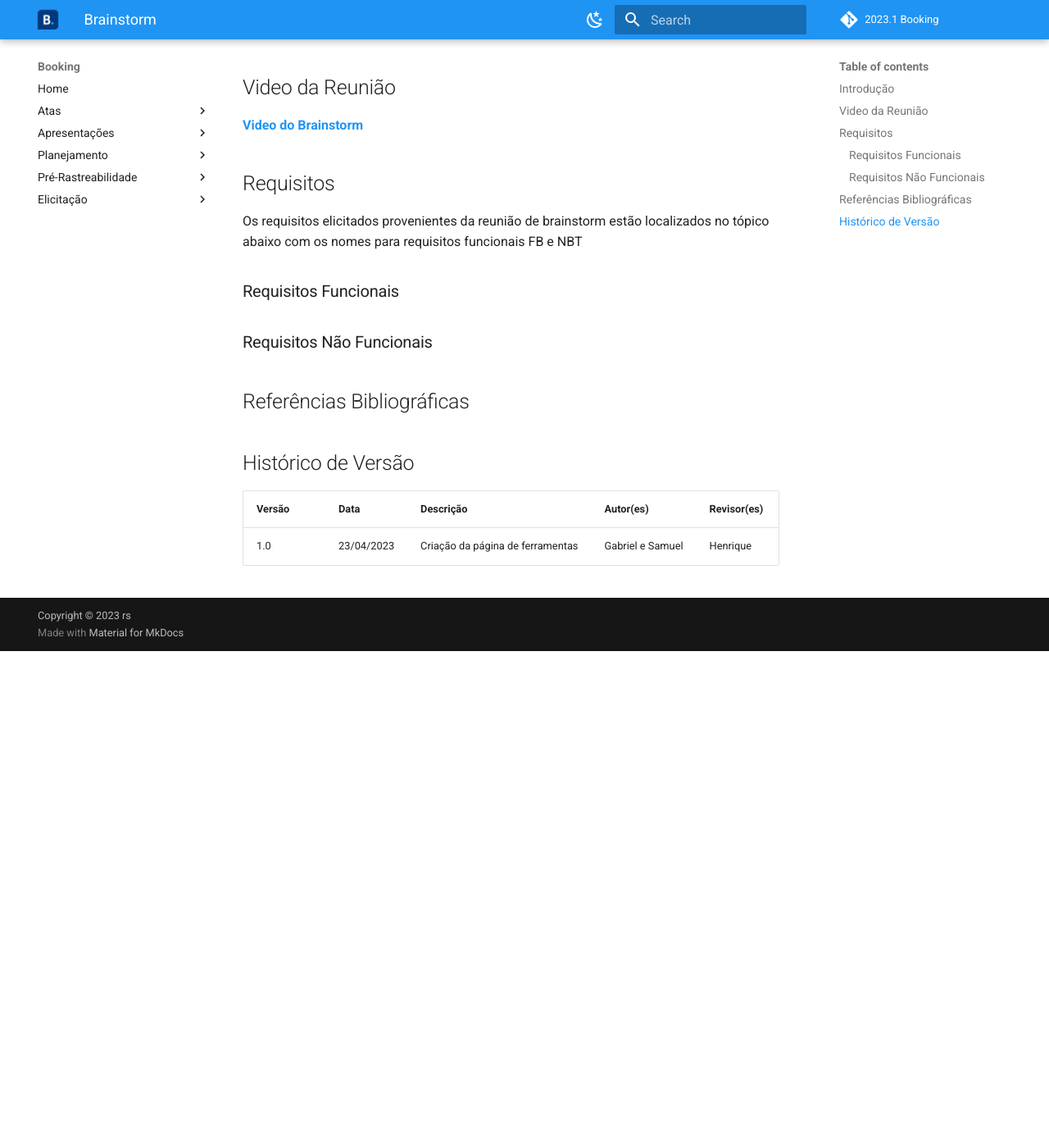
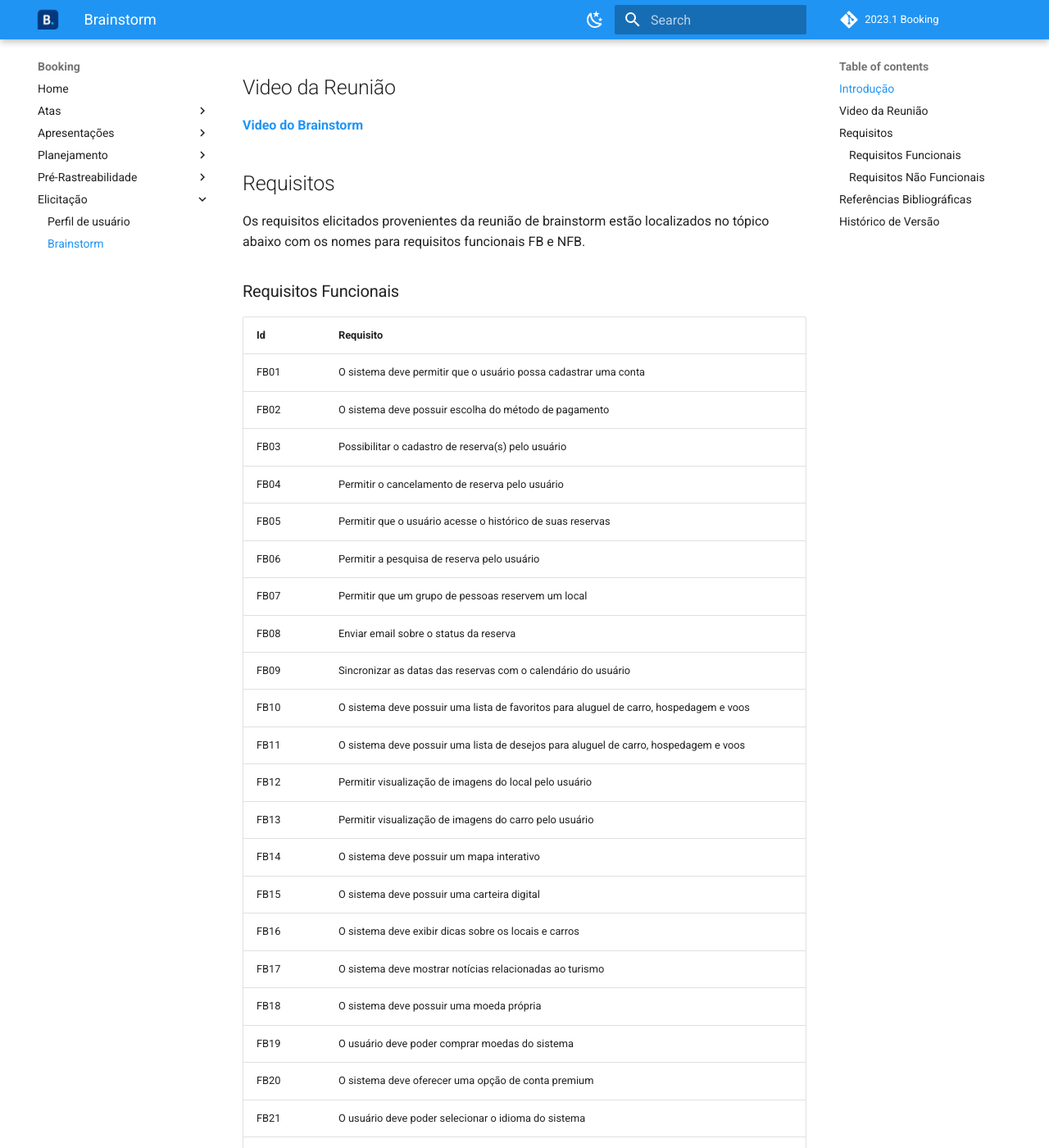
Before and after one commit to Requisitos-de-Software/2023.1-Booking, an MkDocs documentation site: the page built from docs/elicitacao/brainstorm.md, in a window 1280 px wide and 1400 px high, scrolled down 784 px. Shown: the whole window at 82% size. Built offline with MkDocs 1.6.1 and Material for MkDocs 9.7.7, drawn with Linux system fonts in a browser that asks for light colours; comment, search, counter and statistics services are not loaded; before the commit the page ends 1578 px from its top, so only the background shows below that; some of the changed text lies outside the part shown.

Commit message:
adicionando requisitos funcionais
Co-authored-by: oo7gabriel <gabrielfsacademico@gmail.com>

```diff
--- a/docs/elicitacao/brainstorm.md
+++ b/docs/elicitacao/brainstorm.md
@@ -4,11 +4,9 @@
 
 Bem-vindo à página de brainstorm, nela está contida, o brainstorm realizado com a equipe na reunião do dia 23 de abril de 2023, a reunião demorou cerca de 40 minutos para se trazer ideias sobre o sistema booking.com, a partir deste foram elicitados os requisitos funcionais e não funcionais. A ideia do brainstorm é trazer ideias, sem criticas as mesmas para se gerar uma discussão em cima da mesma.
 
-
 | Localização | Data       | Hora          |
 | ------------- | ---------- | ------------- |
 | Teams         | 23/04/2023 | 14:00 - 14:41 |
-
 
 | Participantes     |
 | ----------------- |
@@ -25,9 +23,44 @@
 
 ## Requisitos
 
-Os requisitos elicitados provenientes da reunião de brainstorm estão localizados no tópico abaixo com os nomes para requisitos funcionais FB e NBT
+Os requisitos elicitados provenientes da reunião de brainstorm estão localizados no tópico abaixo com os nomes para requisitos funcionais FB e NFB.
 
 ### Requisitos Funcionais
+
+| Id   | Requisito                                                                                              |
+| ---- | ------------------------------------------------------------------------------------------------------ |
+| FB01 | O sistema deve permitir que o usuário possa cadastrar uma conta                                       |
+| FB02 | O sistema deve possuir escolha do método de pagamento                                                 |
+| FB03 | Possibilitar o cadastro de reserva(s) pelo usuário                                                    |
+| FB04 | Permitir o cancelamento de reserva pelo usuário                                                       |
+| FB05 | Permitir que o usuário acesse o histórico de suas reservas                                           |
+| FB06 | Permitir a pesquisa de reserva pelo usuário                                                           |
+| FB07 | Permitir que um grupo de pessoas reservem um local                                                     |
+| FB08 | Enviar email sobre o status da reserva                                                                 |
+| FB09 | Sincronizar as datas das reservas com o calendário do usuário                                        |
+| FB10 | O sistema deve possuir uma lista de favoritos para aluguel de carro, hospedagem e voos                |
+| FB11 | O sistema deve possuir uma lista de desejos para aluguel de carro, hospedagem e voos                   |
+| FB12 | Permitir visualização de imagens do local pelo usuário                                              |
+| FB13 | Permitir visualização de imagens do carro pelo usuário                                              |
+| FB14 | O sistema deve possuir um mapa interativo                                                              |
+| FB15 | O sistema deve possuir uma carteira digital                                                            |
+| FB16 | O sistema deve exibir dicas sobre os locais e carros                                                   |
+| FB17 | O sistema deve mostrar notícias relacionadas ao turismo                                               |
+| FB18 | O sistema deve possuir uma moeda própria                                                              |
+| FB19 | O usuário deve poder comprar moedas do sistema                                                        |
+| FB20 | O sistema deve oferecer uma opção de conta premium                                                   |
+| FB21 | O usuário deve poder selecionar o idioma do sistema                                                   |
+| FB22 | O sistema deve ser capaz de localizar o usuário se permitido                                          |
+| FB23 | O sistema deve sugerir hospedagens de acordo com a localização do usuário                           |
+| FB24 | O sistema deve oferecer uma aba de perguntas                                                           |
+| FB25 | O sistema deve conter um bate-papo para contato com o locatário ou empresa em que foi feito a reserva |
+| FB26 | O sistema deve ter um sistema de pontuação ligada ao usuário                                        |
+| FB27 | O usuário deve poder denunciar contas                                                                 |
+| FB28 | O usuário deve poder avaliar e comentar reservas                                                      |
+| FB29 | O sistema deve notificar sobre ofertas                                                                 |
+| FB30 | O sistema deve ter filtragem de pesquisa de hospedagens, alugueis de carros e voos                     |
+| FB31 | Deve existir uma pesquisa por comando de voz                                                           |
+| FB32 | O usuário deve poder adicionar itens ao aluguel do carro                                              |
 
 ### Requisitos Não Funcionais
 
--- a/mkdocs.yml
+++ b/mkdocs.yml
@@ -45,3 +45,4 @@
       - Rich Picture: prePlanejamento/richPicture.md
   - Elicitação:
       - Perfil de usuário: elicitacao/perfilDeUsuario.md
+      - Brainstorm: elicitacao/brainstorm.md
```
